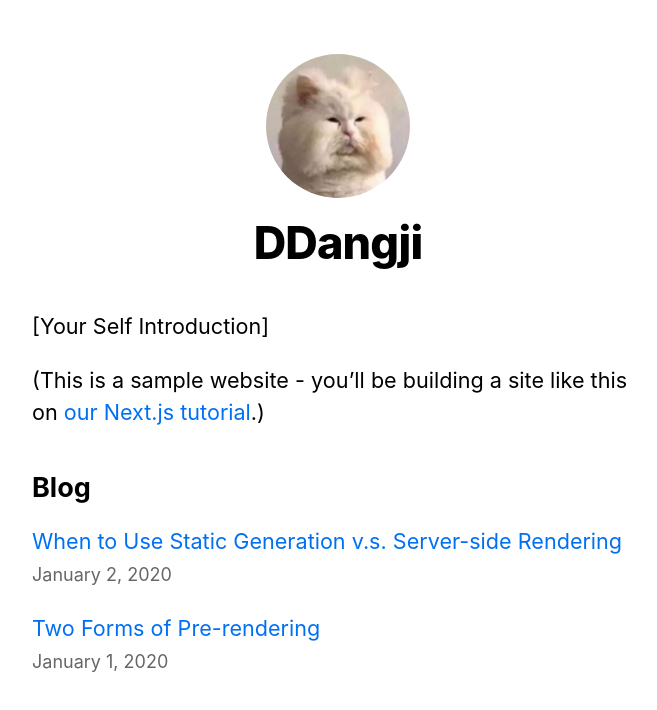
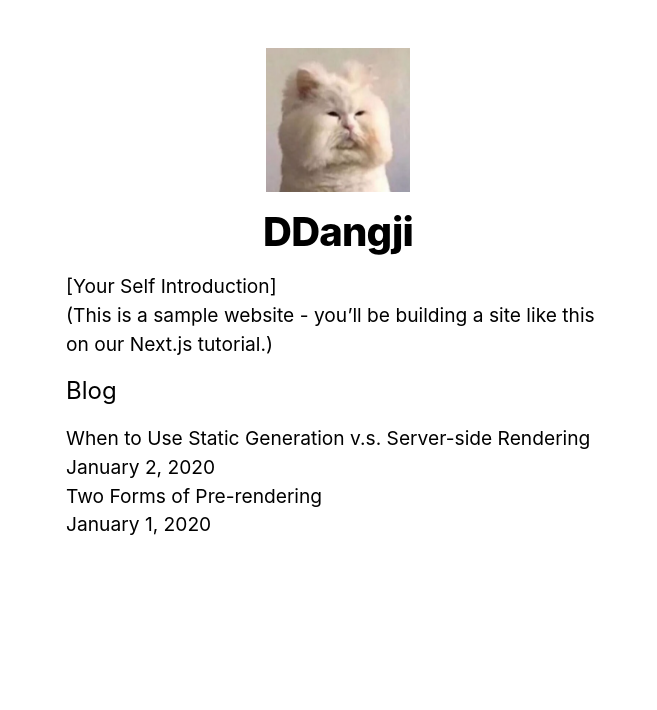
Before and after one commit to Jeong-minji/Blog, a Next.js app: page / in a window 1280 px wide. Shown: the top 710 px of the page, without its empty margins (302-959 px from the left). Built offline with nearby package versions, Linux system fonts and the light colour scheme.

Commit message:
Add: styled-component 추가

```diff
--- a/components/Layout/Layout.js
+++ b/components/Layout/Layout.js
@@ -1,34 +1,34 @@
 import Head from "next/head";
+import Link from "next/link";
 import Image from "next/image";
-import Link from "next/link";
 
-import styles from "./layout.module.css";
-import utilStyles from "../../styles/utils.module.css";
+import { Container, Header, BackToHome } from "./LayoutStyle";
 
 import profile_image from "../../public/images/profile.png";
+import { Heading2Xl } from "../../styles/CommonStyle";
 
 const name = "DDangji";
+
 export const siteTitle = "DDangji-log";
 
 const Layout = ({ children, home }) => {
   return (
-    <div className={styles.container}>
+    <Container>
       <Head>
-        <meta name="description" content="Welcome to Ddangji FE blog!" />
+        <meta name="description" content="Welcome to Ddangji blog!" />
         <meta name="og:title" content={siteTitle} />
       </Head>
-      <header className={styles.header}>
+      <Header>
         {home ? (
           <>
             <Image
               priority
               src={profile_image}
-              className={utilStyles.borderCircle}
               height={144}
               width={144}
               alt={name}
             />
-            <h1 className={utilStyles.heading2Xl}>{name}</h1>
+            <Heading2Xl>{name}</Heading2Xl>
           </>
         ) : (
           <>
@@ -51,16 +51,16 @@ const Layout = ({ children, home }) => {
             </h2>
           </>
         )}
-      </header>
+      </Header>
       <main>{children}</main>
       {!home && (
-        <div className={styles.backToHome}>
+        <BackToHome>
           <Link href="/">
             <a>← Back to home</a>
           </Link>
-        </div>
+        </BackToHome>
       )}
-    </div>
+    </Container>
   );
 };
 
--- /dev/null
+++ b/components/Layout/LayoutStyle.js
@@ -0,0 +1,17 @@
+import styled from "styled-components";
+
+export const Container = styled.div`
+  max-width: 36rem;
+  padding: 0 1rem;
+  margin: 3rem auto 6rem;
+`;
+
+export const Header = styled.header`
+  display: flex;
+  flex-direction: column;
+  align-items: center;
+`;
+
+export const BackToHome = styled.div`
+  margin: 3rem 0 0;
+`;
--- a/pages/_app.js
+++ b/pages/_app.js
@@ -1,7 +1,12 @@
-import "../styles/global.css";
+import { GlobalStyle } from "../styles/GlobalStyle";
 
 const App = ({ Component, pageProps }) => {
-  return <Component {...pageProps} />;
+  return (
+    <>
+      <GlobalStyle />
+      <Component {...pageProps} />
+    </>
+  );
 };
 
 export default App;
--- a/pages/index.js
+++ b/pages/index.js
@@ -5,7 +5,7 @@ import Date from "../components/Date";
 import Layout, { siteTitle } from "../components/Layout/Layout";
 
 import { getSortedPostsData } from "../lib/posts";
-import utilStyles from "../styles/utils.module.css";
+import { HeadingMd, HeadingLg } from "../styles/CommonStyle";
 
 const Home = ({ allPostsData }) => {
   return (
@@ -13,29 +13,29 @@ const Home = ({ allPostsData }) => {
       <Head>
         <title>{siteTitle}</title>
       </Head>
-      <section className={utilStyles.headingMd}>
+      <HeadingMd>
         <p>[Your Self Introduction]</p>
         <p>
           (This is a sample website - you’ll be building a site like this on
           <a href="https://nextjs.org/learn"> our Next.js tutorial</a>.)
         </p>
-      </section>
-      <section className={`${utilStyles.headingMd} ${utilStyles.padding1px}`}>
-        <h2 className={utilStyles.headingLg}>Blog</h2>
-        <ul className={utilStyles.list}>
+      </HeadingMd>
+      <HeadingMd>
+        <HeadingLg>Blog</HeadingLg>
+        <ul>
           {allPostsData.map(({ id, date, title }) => (
-            <li className={utilStyles.listItem} key={id}>
+            <li key={id}>
               <Link href={`/posts/${id}`}>
                 <a>{title}</a>
               </Link>
               <br />
-              <small className={utilStyles.lightText}>
+              <small>
                 <Date dateString={date} />
               </small>
             </li>
           ))}
         </ul>
-      </section>
+      </HeadingMd>
     </Layout>
   );
 };
--- a/pages/posts/[id].js
+++ b/pages/posts/[id].js
@@ -4,15 +4,15 @@ import Date from "../../components/Date";
 import Layout from "../../components/Layout/Layout";
 
 import { getAllPostIds, getPostData } from "../../lib/posts";
-import utilStyles from "../../styles/utils.module.css";
+import { HeadingXl } from "../../styles/CommonStyle";
 
 const Post = ({ postData }) => {
   return (
     <Layout>
       <Head>{postData.title}</Head>
       <article>
-        <h1 className={utilStyles.headingXl}>{postData.title}</h1>
-        <div className={utilStyles.lightText}>
+        <HeadingXl>{postData.title}</HeadingXl>
+        <div>
           <Date dateString={postData.date} />
         </div>
         <div dangerouslySetInnerHTML={{ __html: postData.contentHtml }} />
--- a/pages/posts/first-post.js
+++ b/pages/posts/first-post.js
@@ -1,5 +1,6 @@
 import Head from "next/head";
 import Link from "next/link";
+
 import Layout from "../../components/Layout/Layout";
 
 const FirstPost = () => {
--- a/styles/utils.module.css
+++ b/styles/CommonStyle.js
@@ -1,52 +1,28 @@
-.heading2Xl {
+import styled from "styled-components";
+
+export const Heading2Xl = styled.h1`
   font-size: 2.5rem;
   line-height: 1.2;
   font-weight: 800;
   letter-spacing: -0.05rem;
   margin: 1rem 0;
-}
+`;
 
-.headingXl {
+export const HeadingXl = styled.h1`
   font-size: 2rem;
   line-height: 1.3;
   font-weight: 800;
   letter-spacing: -0.05rem;
   margin: 1rem 0;
-}
+`;
 
-.headingLg {
+export const HeadingLg = styled.h1`
   font-size: 1.5rem;
   line-height: 1.4;
   margin: 1rem 0;
-}
+`;
 
-.headingMd {
+export const HeadingMd = styled.h1`
   font-size: 1.2rem;
   line-height: 1.5;
-}
-
-.borderCircle {
-  border-radius: 9999px;
-}
-
-.colorInherit {
-  color: inherit;
-}
-
-.padding1px {
-  padding-top: 1px;
-}
-
-.list {
-  list-style: none;
-  padding: 0;
-  margin: 0;
-}
-
-.listItem {
-  margin: 0 0 1.25rem;
-}
-
-.lightText {
-  color: #666;
-}
+`;
--- /dev/null
+++ b/styles/GlobalStyle.js
@@ -0,0 +1,23 @@
+import { createGlobalStyle } from "styled-components";
+import reset from "styled-reset";
+
+export const GlobalStyle = createGlobalStyle`
+  ${reset}
+
+  html,
+  body {
+    padding: 0;
+    margin: 0;
+    font-family: -apple-system, BlinkMacSystemFont, Segoe UI, Roboto, Oxygen,
+      Ubuntu, Cantarell, Fira Sans, Droid Sans, Helvetica Neue, sans-serif;
+  }
+
+  a {
+    color: inherit;
+    text-decoration: none;
+  }
+
+  * {
+    box-sizing: border-box;
+  }
+`;
--- a/styles/global.css
+++ /dev/null
@@ -1,27 +0,0 @@
-html,
-body {
-  padding: 0;
-  margin: 0;
-  font-family: -apple-system, BlinkMacSystemFont, Segoe UI, Roboto, Oxygen,
-    Ubuntu, Cantarell, Fira Sans, Droid Sans, Helvetica Neue, sans-serif;
-  line-height: 1.6;
-  font-size: 18px;
-}
-
-* {
-  box-sizing: border-box;
-}
-
-a {
-  color: #0070f3;
-  text-decoration: none;
-}
-
-a:hover {
-  text-decoration: underline;
-}
-
-img {
-  max-width: 100%;
-  display: block;
-}
```
Also changed, not shown: package.json (+6 -1 lines), .babelrc (added), 1 other file (tests, documents, lock files or other folders).
